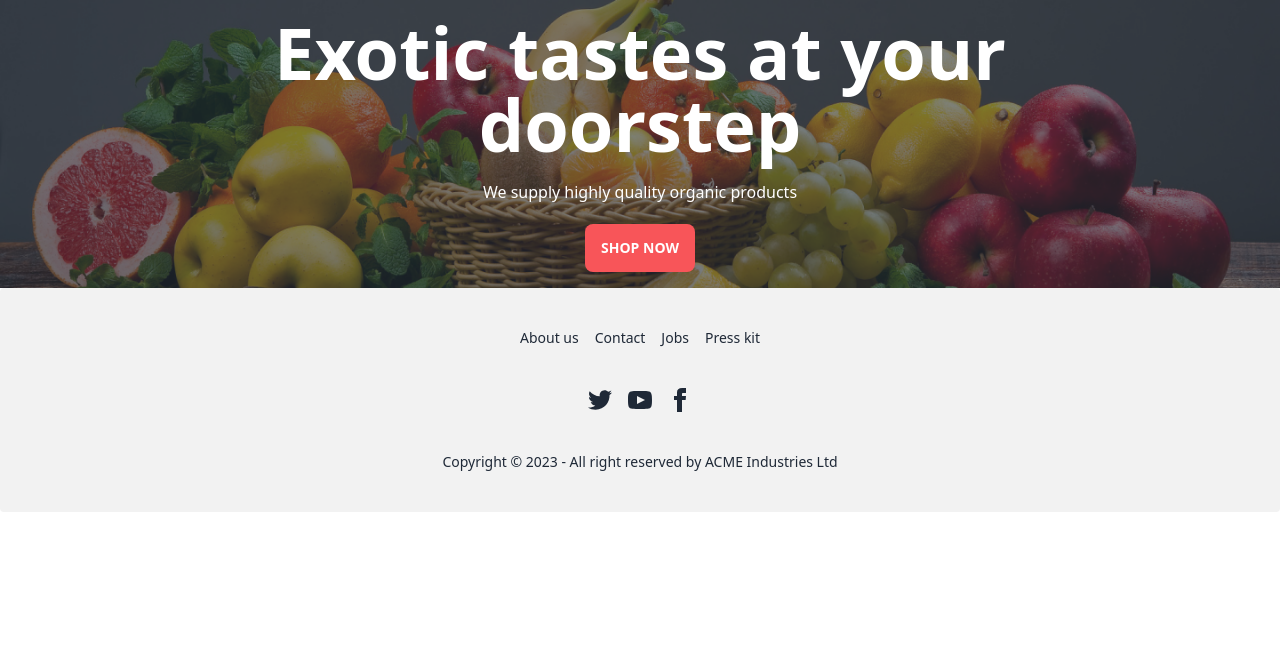
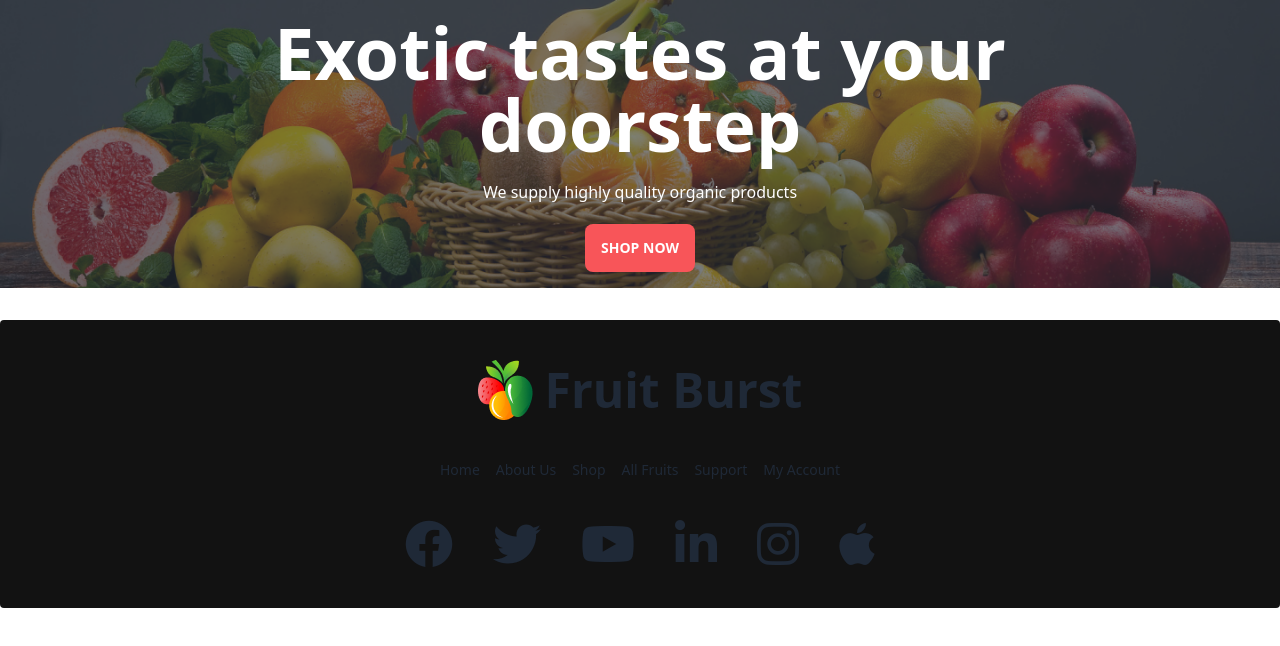
Before and after one commit to 0baydulKuasha/B8A3-fruit-brust, a plain HTML site: page index.html in a window 1280 px wide. Drawn offline with nearby package versions, Linux system fonts and the light colour scheme.

Commit message:
footer part add

```diff
--- a/index.html
+++ b/index.html
@@ -35,24 +35,34 @@
 <main>
 
 
+
+
+
+
+
 </main>
-<footer class="footer footer-center p-10 bg-base-200 text-base-content rounded">
+<footer class="footer footer-center p-10 bg-[#121212] text-base-content rounded mt-8">
+    <div class="logo flex gap-3">
+        <img src="images/logo.png" alt=""><a href="#" class="text-5xl font-bold"> Fruit Burst</a>
+    </div>
     <div class="grid grid-flow-col gap-4">
-      <a class="link link-hover">About us</a>
-      <a class="link link-hover">Contact</a>
-      <a class="link link-hover">Jobs</a>
-      <a class="link link-hover">Press kit</a>
+      <a class="link link-hover">Home</a>
+      <a class="link link-hover">About Us</a>
+      <a class="link link-hover">Shop</a>
+      <a class="link link-hover">All Fruits</a>
+      <a class="link link-hover">Support</a>
+      <a class="link link-hover">My Account</a>
     </div>
     <div>
-      <div class="grid grid-flow-col gap-4">
-        <a><svg xmlns="http://www.w3.org/2000/svg" width="24" height="24" viewBox="0 0 24 24" class="fill-current"><path d="M24 4.557c-.883.392-1.832.656-2.828.775 1.017-.609 1.798-1.574 2.165-2.724-.951.564-2.005.974-3.127 1.195-.897-.957-2.178-1.555-3.594-1.555-3.179 0-5.515 2.966-4.797 6.045-4.091-.205-7.719-2.165-10.148-5.144-1.29 2.213-.669 5.108 1.523 6.574-.806-.026-1.566-.247-2.229-.616-.054 2.281 1.581 4.415 3.949 4.89-.693.188-1.452.232-2.224.084.626 1.956 2.444 3.379 4.6 3.419-2.07 1.623-4.678 2.348-7.29 2.04 2.179 1.397 4.768 2.212 7.548 2.212 9.142 0 14.307-7.721 13.995-14.646.962-.695 1.797-1.562 2.457-2.549z"></path></svg></a>
-        <a><svg xmlns="http://www.w3.org/2000/svg" width="24" height="24" viewBox="0 0 24 24" class="fill-current"><path d="M19.615 3.184c-3.604-.246-11.631-.245-15.23 0-3.897.266-4.356 2.62-4.385 8.816.029 6.185.484 8.549 4.385 8.816 3.6.245 11.626.246 15.23 0 3.897-.266 4.356-2.62 4.385-8.816-.029-6.185-.484-8.549-4.385-8.816zm-10.615 12.816v-8l8 3.993-8 4.007z"></path></svg></a>
-        <a><svg xmlns="http://www.w3.org/2000/svg" width="24" height="24" viewBox="0 0 24 24" class="fill-current"><path d="M9 8h-3v4h3v12h5v-12h3.642l.358-4h-4v-1.667c0-.955.192-1.333 1.115-1.333h2.885v-5h-3.808c-3.596 0-5.192 1.583-5.192 4.615v3.385z"></path></svg></a>
-      </div>
+      <div class="grid grid-flow-col gap-10 ">
+        <a href="" class="text-5xl"><i class="fa-brands fa-facebook  "></i></a>
+        <a href="" class="text-5xl"><i class="fa-brands fa-twitter"></i></a>
+        <a href="" class="text-5xl"><i class="fa-brands fa-youtube"></i></a>
+        <a href="" class="text-5xl"><i class="fa-brands fa-linkedin-in"></i></a>
+        <a href="" class="text-5xl"><i class="fa-brands fa-instagram"></i></a>
+        <a href="" class="text-5xl"><i class="fa-brands fa-apple"></i></a>
     </div>
-    <div>
-      <p>Copyright © 2023 - All right reserved by ACME Industries Ltd</p>
-    </div>
+
   </footer>
 </body>
 </html>
```
